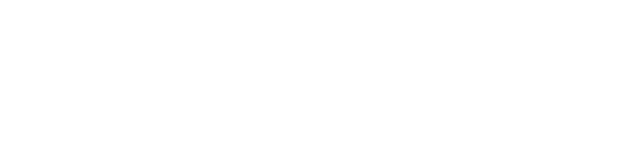
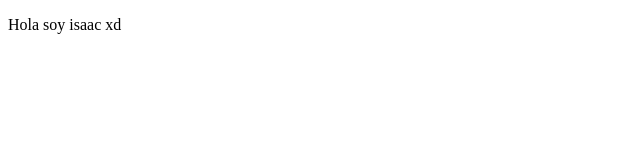
Before and after one commit to IsaacBenitez/cod2, a plain HTML site: page index.html in a window 1280 px wide. Shown: the whole page, without its empty margins (0-640 px from the left). Drawn offline with Linux system fonts and the light colour scheme.

Commit message:
Me presenté

```diff
--- a/index.html
+++ b/index.html
@@ -5,6 +5,8 @@
     <title>Document</title>
 </head>
 <body>
-
+    <p>
+        Hola soy isaac xd
+    </p>
 </body>
 </html>
```
